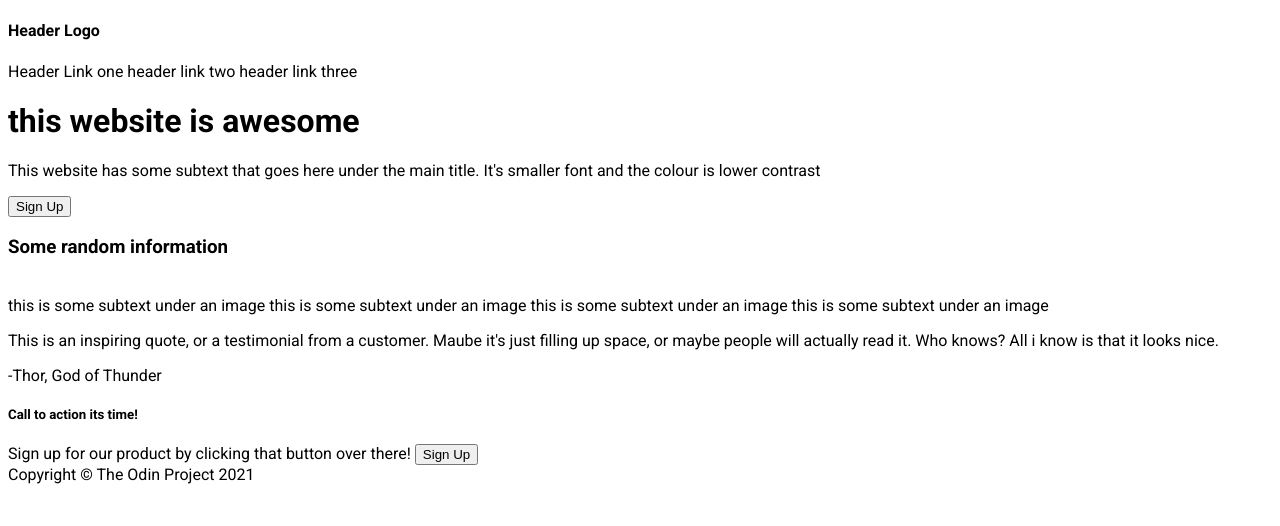
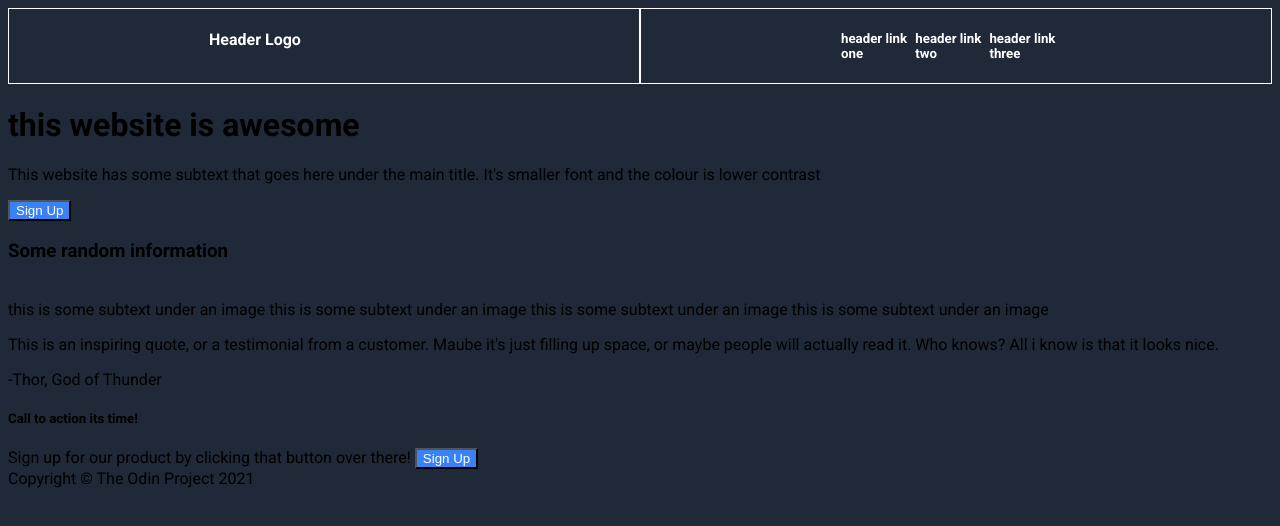
Before and after one commit to fergusmac1/Landing-Page, a plain HTML site: page index.html in a window 1280 px wide. Drawn offline with Linux system fonts and the light colour scheme.

Commit message:
aligned top div elements correctly

```diff
--- a/index.html
+++ b/index.html
@@ -10,14 +10,21 @@
     <title>Landing Page</title>
 </head>
 <body>
-    <div>
+    <div class="one">
+    <div class="first">
         <h4>Header Logo</h4>
-        <span>Header Link one</span>
-        <span>header link two</span>
-        <span>header link three</span>
     </div>
 
-    <div>
+    <div class="first">
+        <h5><link rel="stylesheet" href="">header link one</h5>
+        <h5><link rel="stylesheet" href="">header link two</h5>
+        <h5><link rel="stylesheet" href="">header link three</h5>
+    </div>
+
+</div>
+
+
+    <div class="second">
         <h1>this website is awesome</h1>
         <p>This website has some subtext that goes here under the main title. It's smaller font and the colour is lower contrast</p>
         <button>Sign Up</button>
@@ -54,5 +61,6 @@
     <div>
         <span>Copyright © The Odin Project 2021</span>
     </div>
+
 </body>
 </html>
--- a/style.css
+++ b/style.css
@@ -2,4 +2,25 @@
     font-family: "Roboto", sans-serif;
     font-weight: 400;
     font-style: normal;
+    background-color: #1f2937
   }
+
+  button{
+    color: white;
+    background-color: #3882f6;
+  }
+
+  .one{
+    display: flex;
+    flex-direction: row;
+  }
+
+ .first{
+    display: flex;
+    border: solid 1px white;
+    flex-direction: row;
+    justify-content: space-between;
+    flex-basis: 850px;
+    padding: 0 200px;
+    color: white; ;
+  }
```
